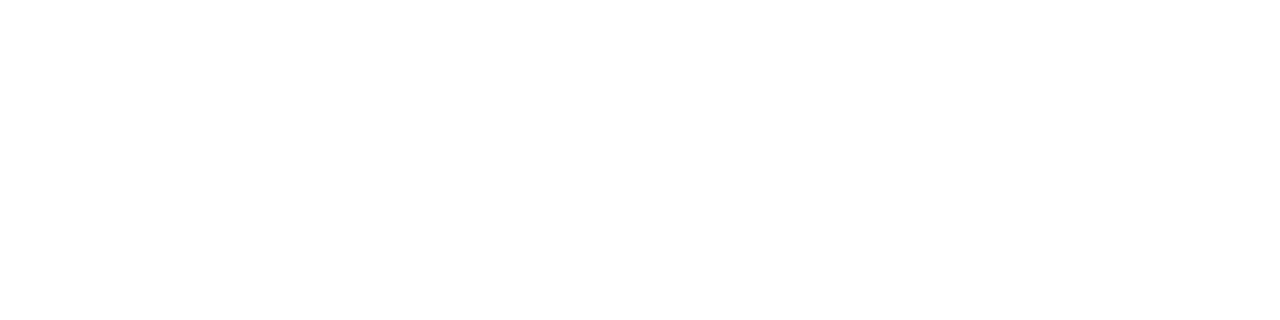
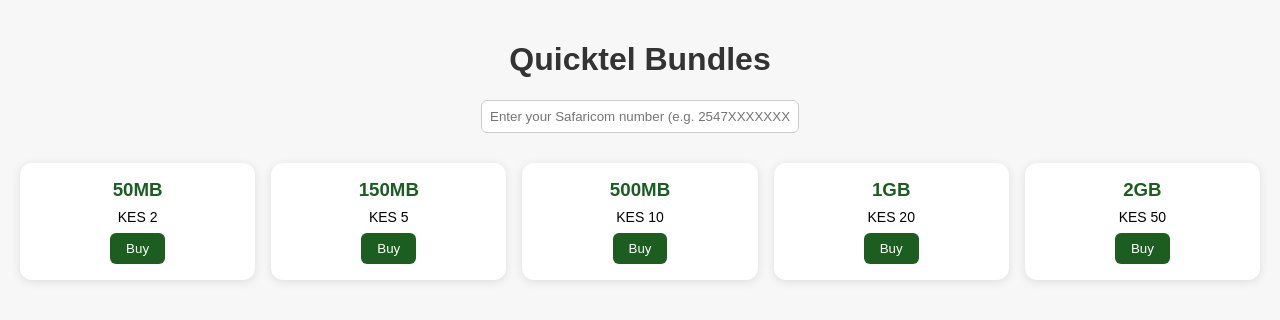
Before and after one commit to Jasam-Kajam/QuicktelBundles, a website: page public/index.html in a window 1280 px wide. Drawn offline with Linux system fonts and the light colour scheme.

Commit message:
Update index.html

```diff
--- a/public/index.html
+++ b/public/index.html
@@ -1,20 +1,114 @@
+<!DOCTYPE html>
+<html lang="en">
+<head>
+  <meta charset="UTF-8" />
+  <meta name="viewport" content="width=device-width, initial-scale=1.0"/>
+  <title>Quicktel Bundles</title>
+  <style>
+    body {
+      font-family: sans-serif;
+      background: #f7f7f7;
+      margin: 0;
+      padding: 20px;
+    }
+    h1 {
+      text-align: center;
+      color: #333;
+    }
+    .bundle-container {
+      display: grid;
+      grid-template-columns: repeat(auto-fit, minmax(200px, 1fr));
+      gap: 16px;
+      margin-top: 30px;
+    }
+    .card {
+      background: white;
+      border-radius: 12px;
+      padding: 16px;
+      box-shadow: 0 2px 10px rgba(0, 0, 0, 0.1);
+      text-align: center;
+    }
+    .card h3 {
+      margin: 0;
+      color: #1b5e20;
+    }
+    .card p {
+      margin: 8px 0;
+      font-size: 14px;
+    }
+    .card button {
+      background: #1b5e20;
+      color: white;
+      border: none;
+      padding: 8px 16px;
+      border-radius: 6px;
+      cursor: pointer;
+      transition: background 0.3s;
+    }
+    .card button:hover {
+      background: #2e7d32;
+    }
+    input {
+      padding: 8px;
+      width: 100%;
+      max-width: 300px;
+      margin: 20px auto;
+      display: block;
+      border-radius: 6px;
+      border: 1px solid #ccc;
+    }
+  </style>
+</head>
+<body>
+  <h1>Quicktel Bundles</h1>
+
+  <input id="phone" type="tel" placeholder="Enter your Safaricom number (e.g. 2547XXXXXXX)" />
+
+  <div class="bundle-container">
+    <div class="card">
+      <h3>50MB</h3>
+      <p>KES 2</p>
+      <button onclick="buyBundle(2)">Buy</button>
+    </div>
+    <div class="card">
+      <h3>150MB</h3>
+      <p>KES 5</p>
+      <button onclick="buyBundle(5)">Buy</button>
+    </div>
+    <div class="card">
+      <h3>500MB</h3>
+      <p>KES 10</p>
+      <button onclick="buyBundle(10)">Buy</button>
+    </div>
+    <div class="card">
+      <h3>1GB</h3>
+      <p>KES 20</p>
+      <button onclick="buyBundle(20)">Buy</button>
+    </div>
+    <div class="card">
+      <h3>2GB</h3>
+      <p>KES 50</p>
+      <button onclick="buyBundle(50)">Buy</button>
+    </div>
+  </div>
+
   <script>
-  const API_URL = "https://quicktelbundles.onrender.com/stkpush"; // full URL to your backend
-
     async function buyBundle(amount) {
       const phone = document.getElementById("phone").value.trim();
-
-    if (!/^2547\d{8}$/.test(phone)) {
+      if (!phone.match(/^2547\d{8}$/)) {
         alert("Please enter a valid Safaricom number in format 2547XXXXXXXX");
         return;
       }
 
-    if (!confirm(`Buy bundle worth KES ${amount} for ${phone}?`)) return;
+      const confirmBuy = confirm(`Buy bundle worth KES ${amount} for ${phone}?`);
+      if (!confirmBuy) return;
 
       try {
-      const res = await fetch(API_URL, {
+        const res = await fetch("/stkpush", {
           method: "POST",
-        headers: { "Content-Type": "application/json" },
+          headers: {
+            "Content-Type": "application/json"
+          },
           body: JSON.stringify({ phone, amount })
         });
 
@@ -22,10 +116,11 @@
         if (res.ok) {
           alert("✅ STK Push sent to your phone. Enter PIN to complete.");
         } else {
-        alert("❌ Failed: " + (data.details?.errorMessage || data.message || "Unknown error"));
+          console.error(data);
+          alert("❌ Failed to send STK Push: " + (data.details?.errorMessage || "Unknown error"));
         }
       } catch (err) {
-      alert("❌ Network/CORS Error: " + err.message);
+        alert("❌ Error: " + err.message);
       }
     }
   </script>
```
Lines whose indentation alone changed are shown as unchanged.
